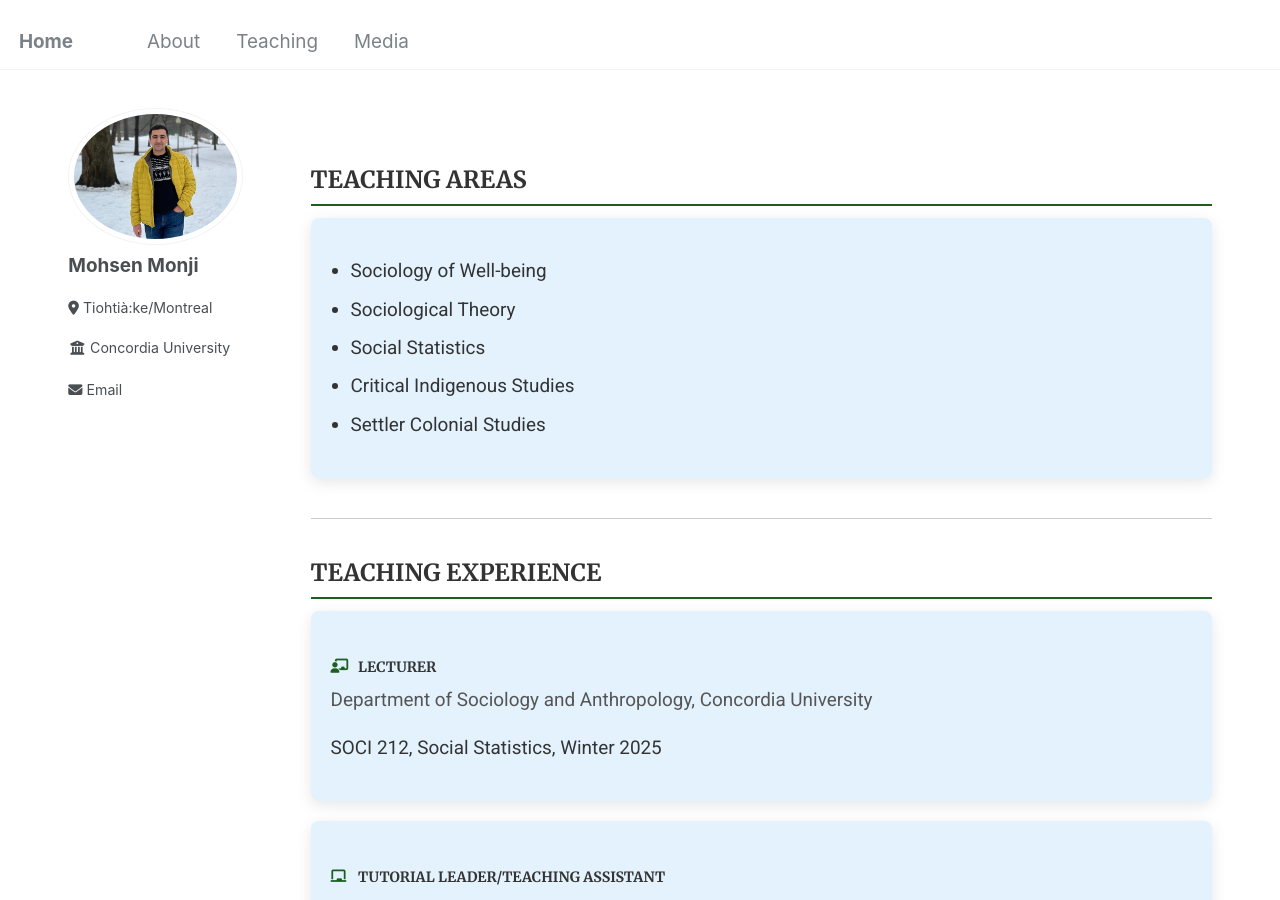
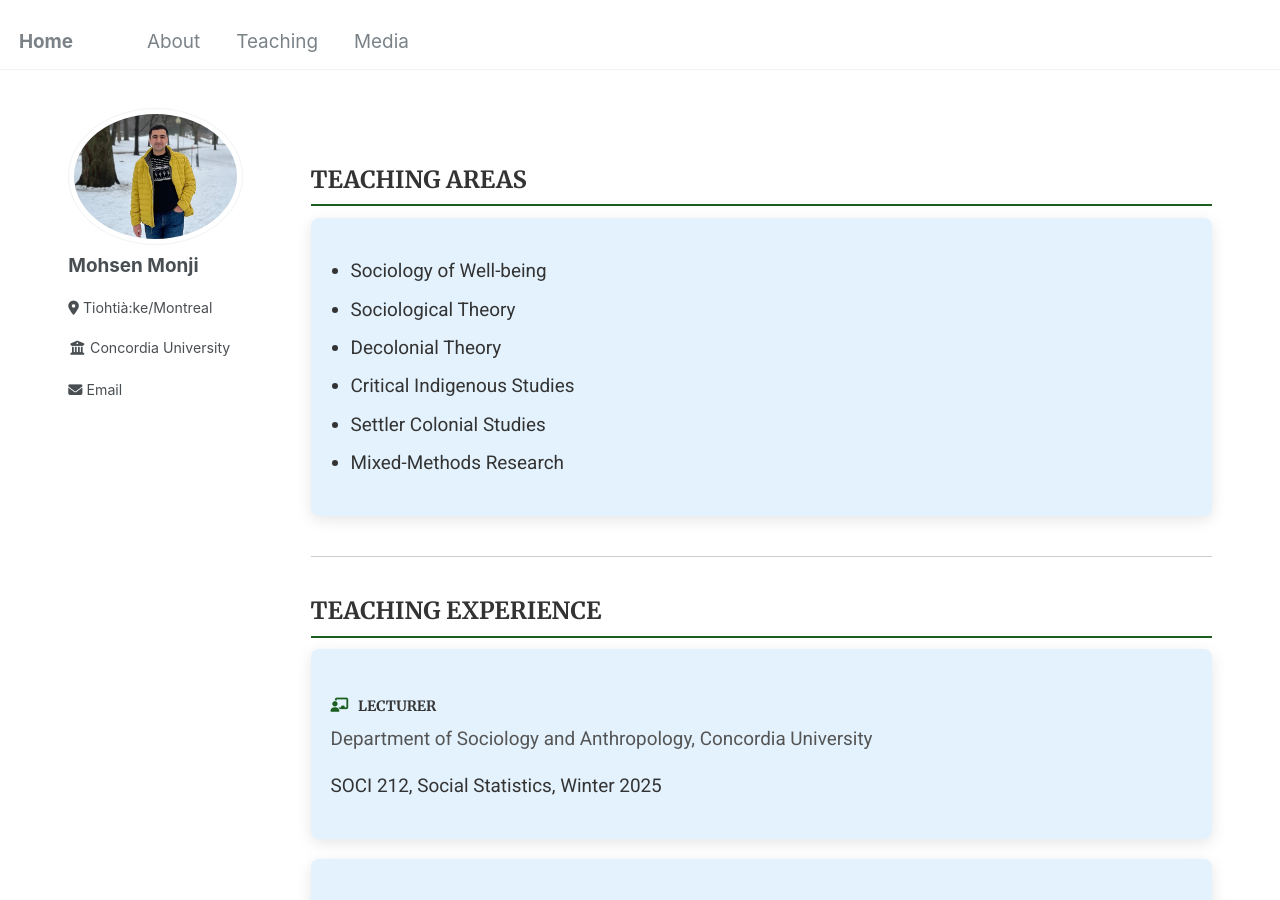
Before and after one commit to Mohsnmonji/mohsnmonji.github.io, a Jekyll site: the page built from _pages/teaching.md, in a window 1280 px wide and 900 px high. Built offline with Jekyll 4.4.1, drawn with Linux system fonts in a browser that asks for light colours.

Commit message:
Update teaching.md

```diff
--- a/_pages/teaching.md
+++ b/_pages/teaching.md
@@ -67,9 +67,10 @@ author_profile: true
     <ul class="teaching-list" style="list-style-type: disc; padding-left: 20px;">
       <li>Sociology of Well-being</li>
       <li>Sociological Theory</li>
-      <li>Social Statistics</li>
+      <li>Decolonial Theory</li>
       <li>Critical Indigenous Studies</li>
       <li>Settler Colonial Studies</li>
+      <li>Mixed-Methods Research</li>
     </ul>
   </div>
 </div>
```
